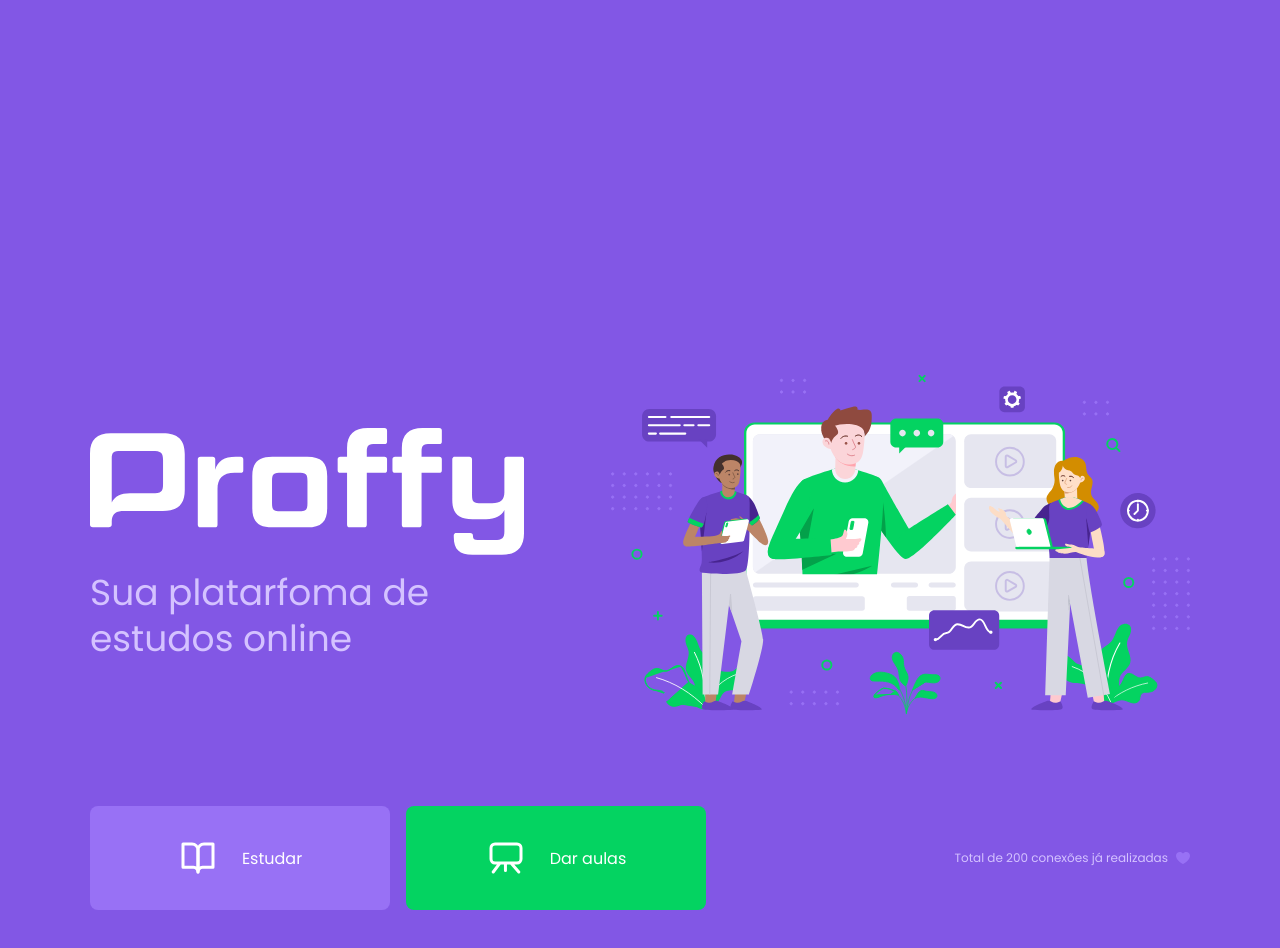
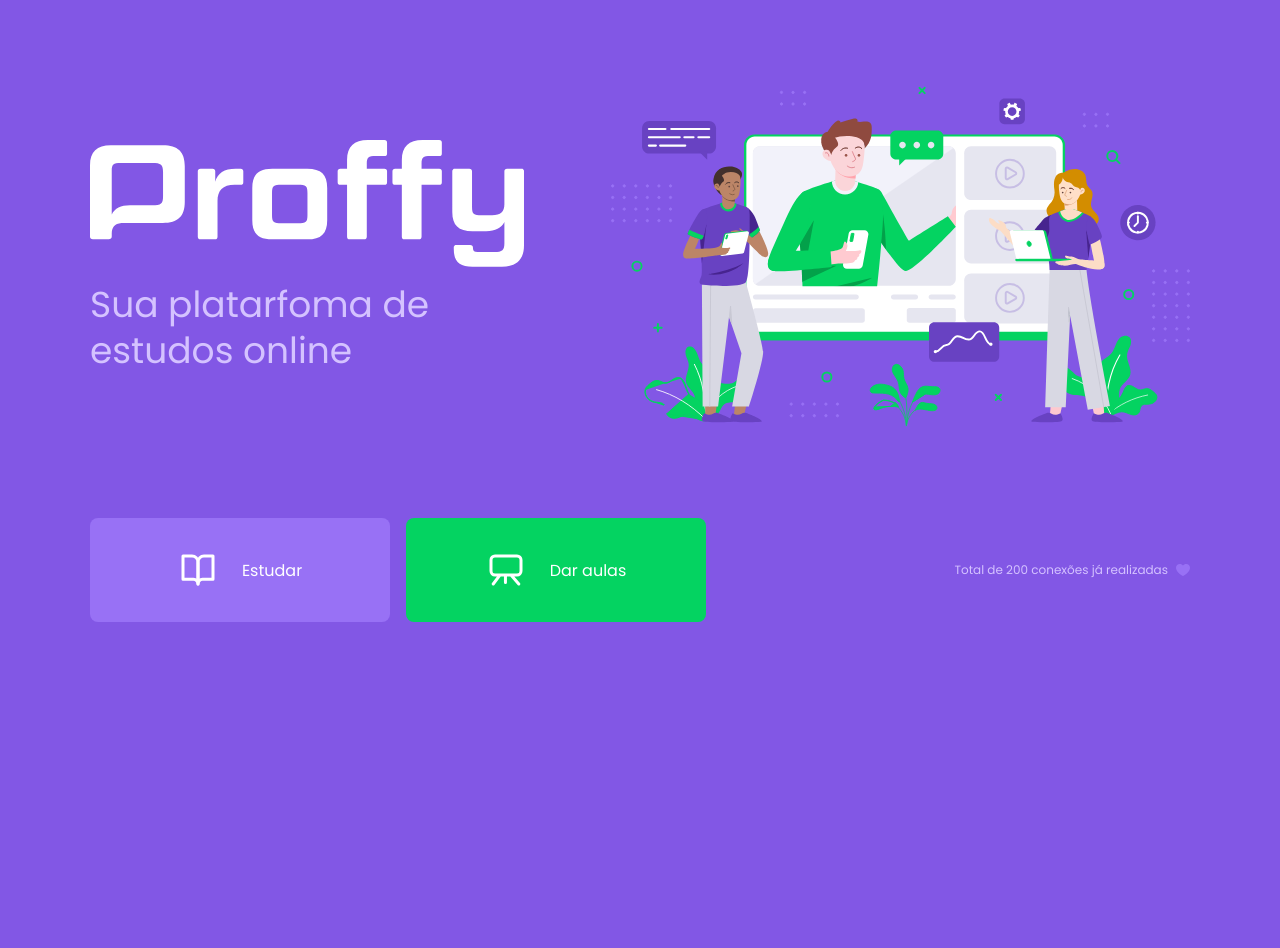
Before and after one commit to daramariabs/proffy-nlw, a plain HTML site: page index.html in a window 1280 px wide. After the commit the page ends 800 px from the top, so only its background shows below. Drawn offline with Linux system fonts and the light colour scheme.

Commit message:
Update main.css

```diff
--- a/style/main.css
+++ b/style/main.css
@@ -31,7 +31,7 @@
 }
 
 html, body{
-    height: 100vw;
+    height: 55vw;
 }
 
 body {
```
